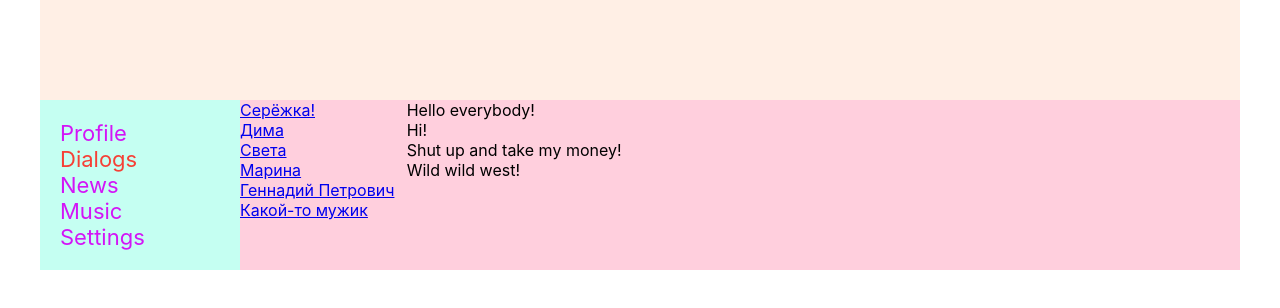
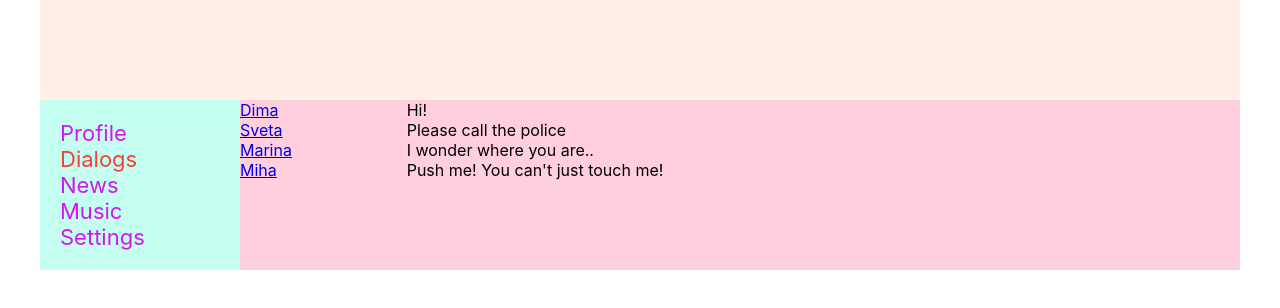
Before and after one commit to Xarizmo/Social_network, a React (Create React App) app: page /dialogs in a window 1280 px wide. Shown: the top 308 px of the page. Built offline with nearby package versions, Linux system fonts and the light colour scheme.

Commit message:
UI vs BLL - first steps (24)

```diff
--- a/src/Components/Dialogs/Dialogs.jsx
+++ b/src/Components/Dialogs/Dialogs.jsx
@@ -4,21 +4,34 @@ import DialogItem from "./Dialog/DialogItem";
 import Message from "./Message/Message";
 
 const Dialogs = (props) => {
+
+  let dialogsData = [
+    {id: 1, name: 'Dima'},
+    {id: 2, name: 'Sveta'},
+    {id: 3, name: 'Marina'},
+    {id: 4, name: 'Miha'}
+  ]
+
+  let messagesData = [
+    {id: 1, message: 'Hi!'},
+    {id: 2, message: 'Please call the police'},
+    {id: 3, message: 'I wonder where you are..'},
+    {id: 4, message: 'Push me! You can\'t just touch me!'}
+  ]
+
   return (
     <div className={s.dialogs}>
       <div className={s.dialogs_items}>
-        <DialogItem name='Серёжка!' id='1'/>
-        <DialogItem name='Дима' id='2'/>
-        <DialogItem name='Света' id='3'/>
-        <DialogItem name='Марина' id='4'/>
-        <DialogItem name='Геннадий Петрович' id='5'/>
-        <DialogItem name='Какой-то мужик' id='6'/>
+        <DialogItem name={dialogsData[0].name} id={dialogsData[0].id}/>
+        <DialogItem name={dialogsData[1].name} id={dialogsData[1].id}/>
+        <DialogItem name={dialogsData[2].name} id={dialogsData[2].id}/>
+        <DialogItem name={dialogsData[3].name} id={dialogsData[3].id}/>
       </div>
       <div className={s.messages}>
-        <Message messageText='Hello everybody!'/>
-        <Message messageText='Hi!'/>
-        <Message messageText='Shut up and take my money!'/>
-        <Message messageText='Wild wild west!'/>
+        <Message messageText={messagesData[0].message}/>
+        <Message messageText={messagesData[1].message}/>
+        <Message messageText={messagesData[2].message}/>
+        <Message messageText={messagesData[3].message}/>
       </div>
     </div>
   )
--- a/src/Components/Profile/MyPosts/MyPosts.jsx
+++ b/src/Components/Profile/MyPosts/MyPosts.jsx
@@ -3,6 +3,14 @@ import s from './MyPosts.module.css';
 import Post from "./Post/Post";
 
 const MyPosts = (props) => {
+
+  let postsData = [
+    {id: 1, message: 'Hi, how are you?', likesCount: 12},
+    {id: 2, message: 'It\'s my first post', likesCount: 2},
+    {id: 3, message: 'It is impossible!', likesCount: 5},
+    {id: 4, message: 'Shut up and take my money!', likesCount: 1222}
+  ]
+
   return (
     <div>
       myPosts
@@ -10,10 +18,10 @@ const MyPosts = (props) => {
         New Post
       </div>
       <div className={s.posts}>
-        <Post message='Hi, how are you?' likeCounts='Likes - 15'/>
-        <Post message={`It's my first post`} likeCounts='Likes - 20'/>
-        <Post message='It is impossible!' likeCounts='Likes - 20'/>
-        <Post message='Shut up and take my money!' likeCounts='Likes - 20'/>
+        <Post message={postsData[0].message} likesCount={postsData[0].likesCount}/>
+        <Post message={postsData[1].message} likesCount={postsData[1].likesCount}/>
+        <Post message={postsData[2].message} likesCount={postsData[2].likesCount}/>
+        <Post message={postsData[3].message} likesCount={postsData[3].likesCount}/>
       </div>
     </div>
   )
--- a/src/Components/Profile/MyPosts/Post/Post.jsx
+++ b/src/Components/Profile/MyPosts/Post/Post.jsx
@@ -6,9 +6,9 @@ const Post = (props) => {
     <div className={s.item}>
       <img src="https://cdn.onlinewebfonts.com/svg/img_452489.png" alt=""/>
       <span>{props.message}</span>
+      <br/>
       <button>Like!</button>
-      <br/>
-      <span>{props.likeCounts}</span>
+      <span>{props.likesCount}</span>
     </div>
   )
 }
```
